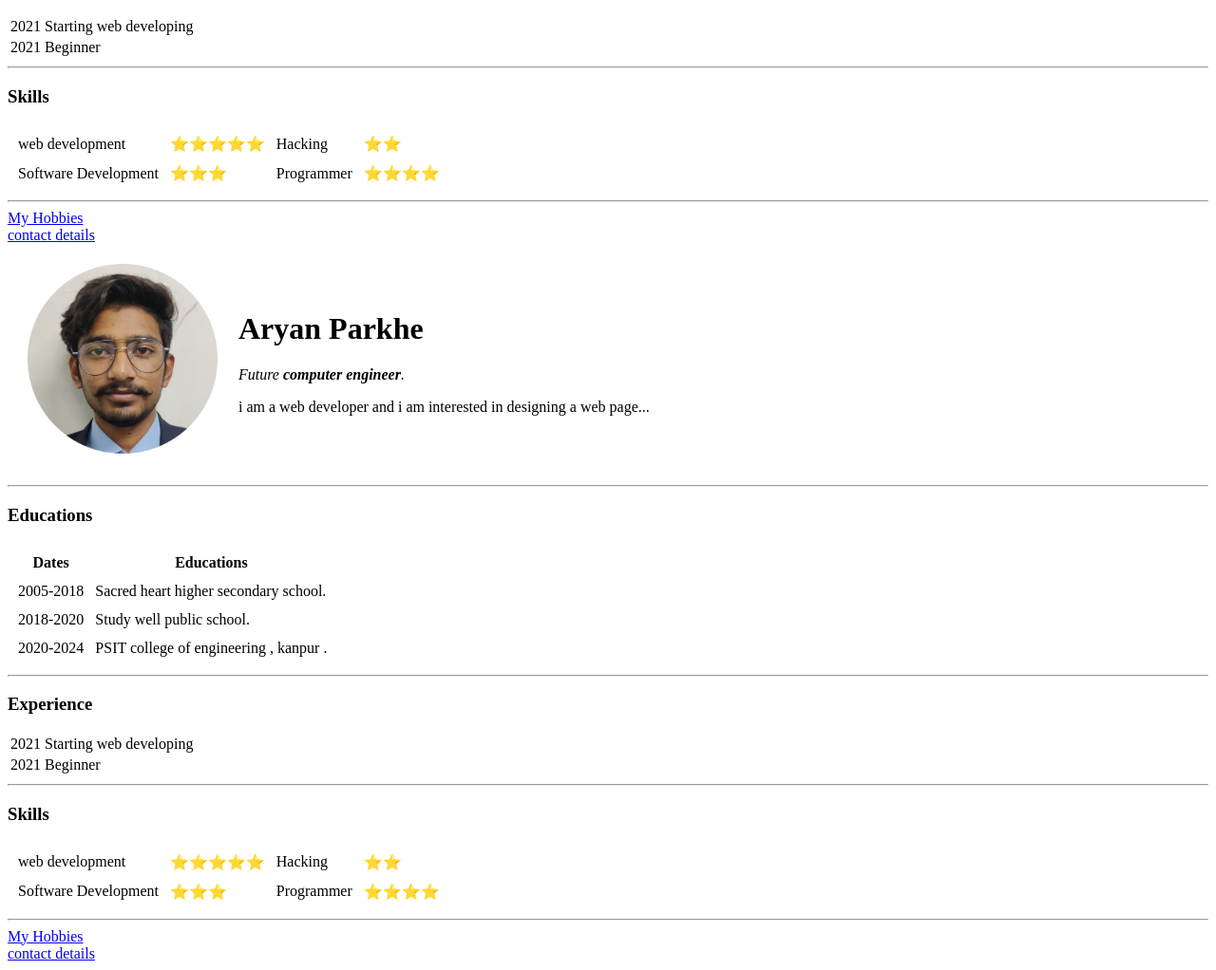
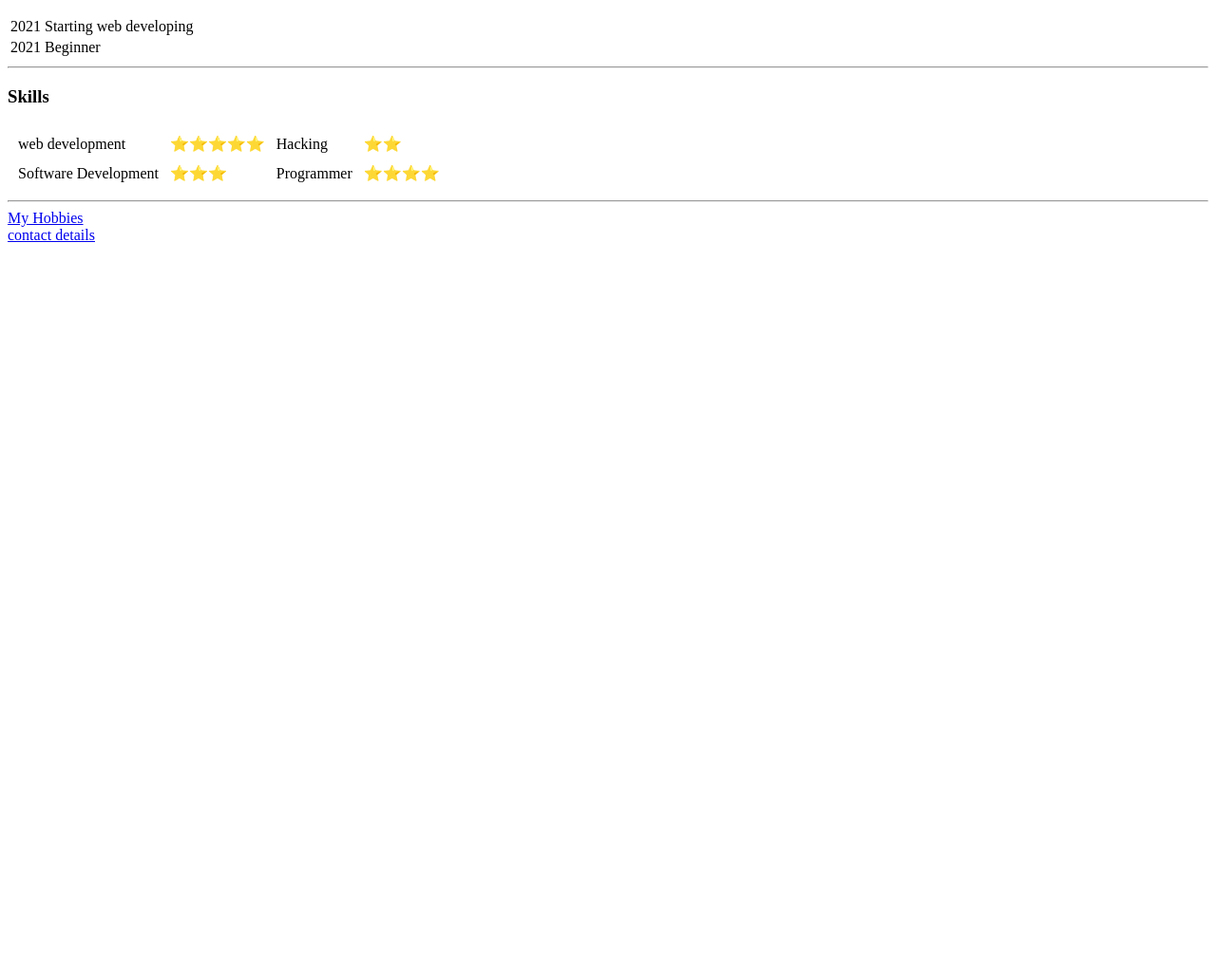
Before and after one commit to aaryanparkhe/cv, a plain HTML site: page index.html in a window 1280 px wide. Shown: the part 507-1529 px from the top of the page at 95% size. After the commit the page ends 800 px from the top, so only its background shows below. Drawn offline with Linux system fonts and the light colour scheme.

Commit message:
Update index.html

```diff
--- a/index.html
+++ b/index.html
@@ -116,121 +116,3 @@
 </body>
 
 </html>
-<!DOCTYPE html>
-<html lang="en" dir="ltr">
-
-<head>
-  <meta charset="utf-8">
-  <title>aryan's personal site</title>
-</head>
-
-<body>
-  <table cellspacing="20">
-    <tr>
-      <td>
-        <img src="images/circle-cropped.png" alt="Aryan's Profile Picture" width="200" height="200">
-      </td>
-      <td>
-        <h1>Aryan Parkhe</h1>
-        <p> <em> Future <strong>computer engineer</strong>.</em> </p>
-        <p>i am a web developer and i am interested in designing a web page... </p>
-      </td>
-    </tr>
-  </table>
-  <hr />
-  <h3>Educations</h3>
-  <table cellspacing="10">
-    <thread>
-      <tr>
-        <th>
-          Dates
-        </th>
-        <th>
-          Educations
-        </th>
-      </tr>
-    </thread>
-
-    <tbody>
-
-
-      <tr>
-        <td>
-          2005-2018
-        </td>
-        <td>Sacred heart higher secondary school. </td>
-      </tr>
-      <tr>
-        <td>
-          2018-2020
-        </td>
-        <td>Study well public school.</td>
-      </tr>
-      <tr>
-        <td>
-          2020-2024
-        </td>
-        <td>PSIT college of engineering , kanpur .</td>
-      </tr>
-    </tbody>
-  </table>
-  <hr />
-  <h3>Experience</h3>
-  <table>
-    <tr>
-      <td>2021</td>
-      <td>Starting web developing</td>
-    </tr>
-    <tr>
-      <td>
-        2021
-      </td>
-      <td>
-        Beginner
-      </td>
-    </tr>
-
-  </table>
-  <hr />
-  <h3>Skills</h3>
-  <table cellspacing="10">
-
-    <tr>
-      <td>
-        web development
-      </td>
-      <td>
-        ⭐️⭐️⭐️⭐️⭐️
-      </td>
-      <td>
-        Hacking
-      </td>
-      <td>
-        ⭐️⭐️
-      </td>
-    </tr>
-
-    <tr>
-      <td>
-        Software Development
-      </td>
-      <td>
-        ⭐️⭐️⭐️
-      </td>
-      <td>
-        Programmer
-      </td>
-      <td>
-        ⭐️⭐️⭐️⭐️
-      </td>
-    </tr>
-
-  </table>
-
-  <hr />
-  <a href="hobbies.html">My Hobbies</a>
-  <br />
-  <a href="contact .html">contact details</a>
-</body>
-
-</html>
```
